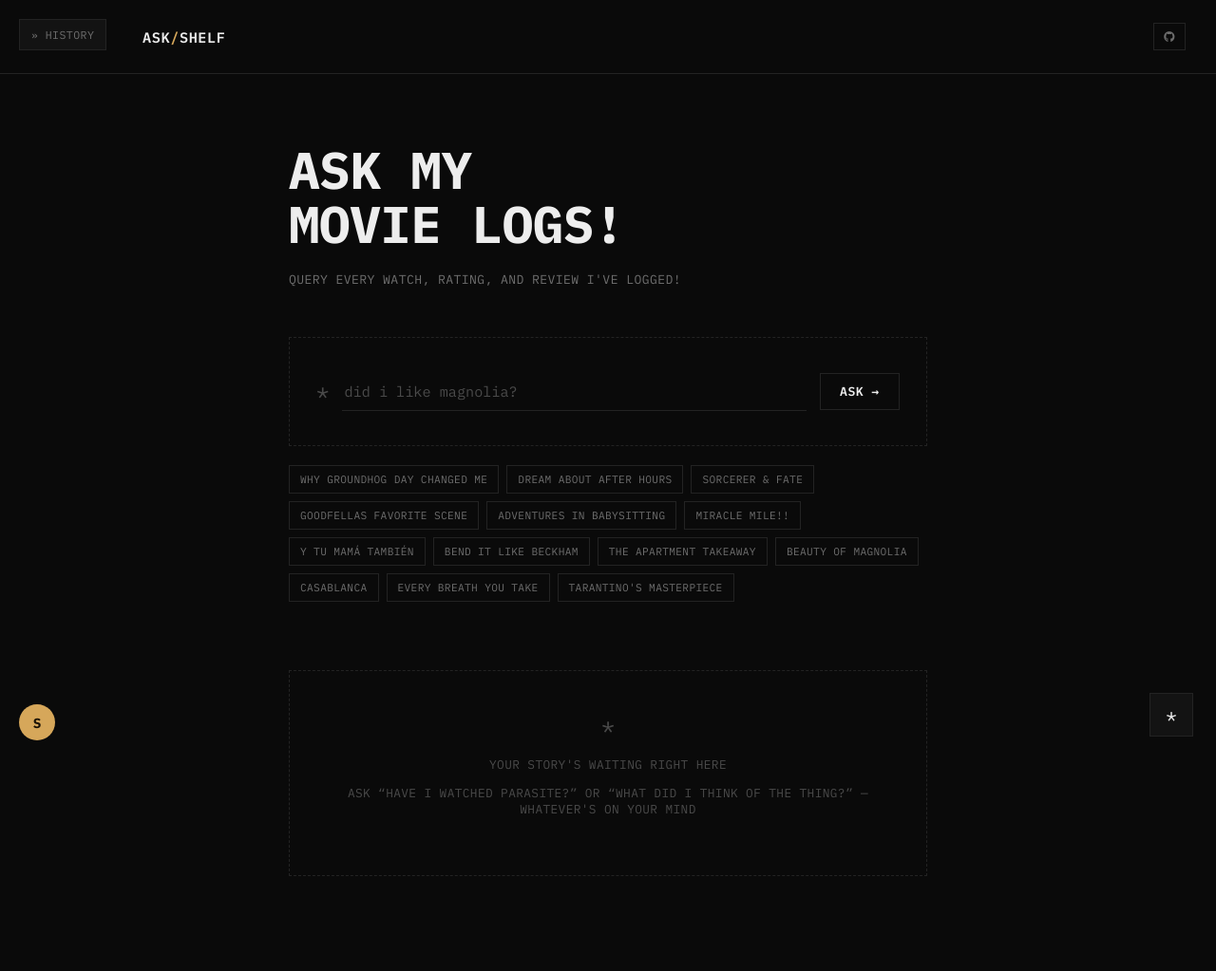
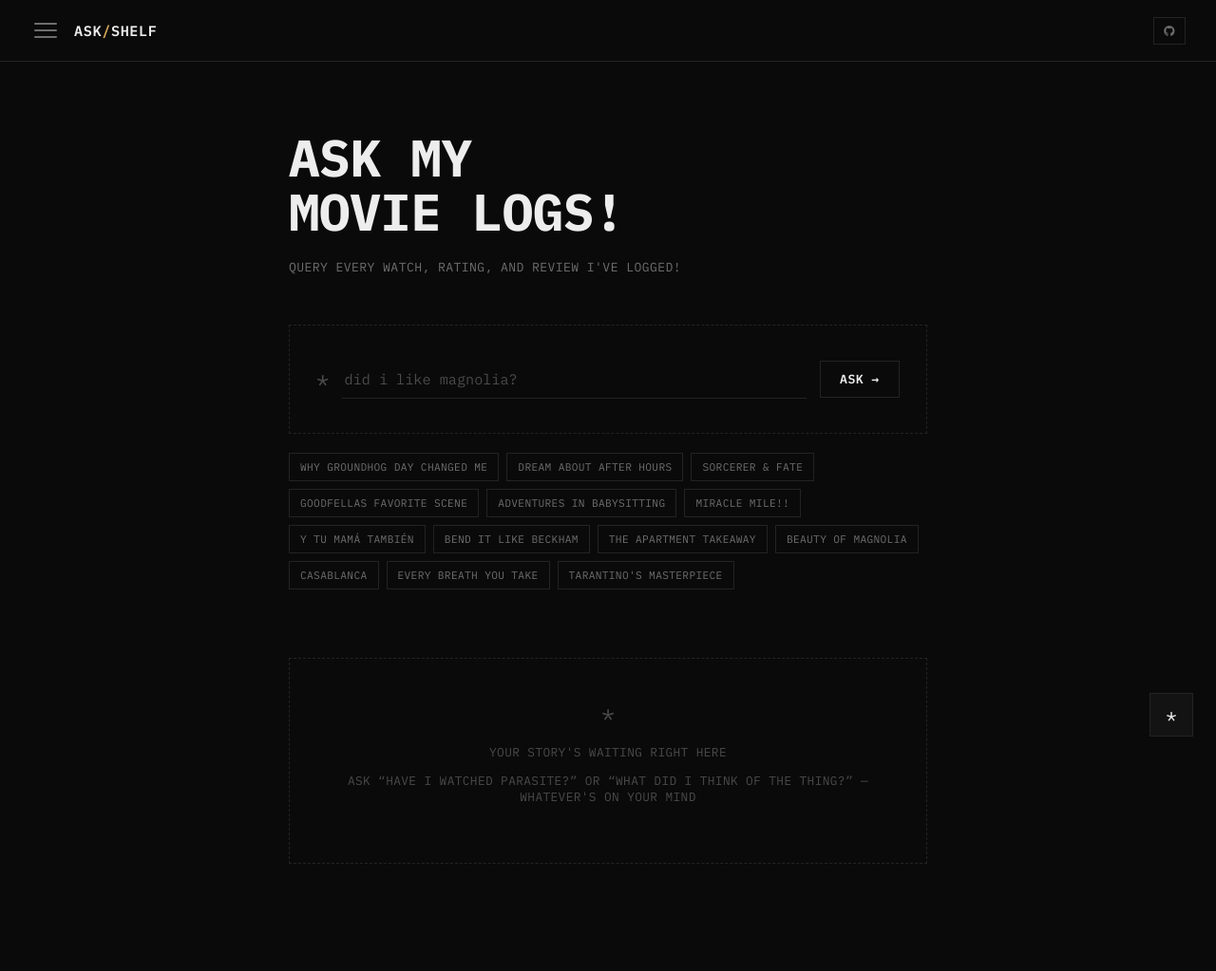
Before and after one commit to ShiiiivanshSingh/Ask-My-Watchlist-, a Flask app: page / in a window 1280 px wide. Shown: the whole page at 95% size. After the commit the page ends 910 px from the top, so only its background shows below. Run offline with Flask 3, Linux system fonts and the light colour scheme.

Commit message:
Remove settings UI, add topbar hamburger toggle, and improve scrolling & mobile sidebar overlay UX

```diff
--- a/static/app.js
+++ b/static/app.js
@@ -4,15 +4,10 @@ const ticketsEl = document.getElementById("tickets");
 const emptyState = document.getElementById("empty-state");
 
 const sidebar = document.getElementById("sidebar");
-const sidebarCollapse = document.getElementById("sidebar-collapse");
-const sidebarExpand = document.getElementById("sidebar-expand");
+const sidebarBackdrop = document.getElementById("sidebar-backdrop");
+const sidebarToggle = document.getElementById("sidebar-toggle");
 const historyList = document.getElementById("history-list");
 const historyEmpty = document.getElementById("history-empty");
-
-const settingsBtn = document.getElementById("settings-btn");
-const settingsPanel = document.getElementById("settings-panel");
-const cacheSizeLabel = document.getElementById("cache-size-label");
-const clearCacheBtn = document.getElementById("clear-cache-btn");
 
 const terminalFab = document.getElementById("terminal-fab");
 const terminalPanel = document.getElementById("terminal-panel");
@@ -20,8 +15,11 @@ const terminalClose = document.getElementById("terminal-close");
 const terminalBody = document.getElementById("terminal-body");
 
 const HISTORY_KEY = "askShelfHistory";
+const SIDEBAR_KEY = "askShelfSidebarOpen";
 let ticketCount = 0;
 let apiCallCount = 0;
+
+// ── History ──────────────────────────────────────────────────────────────────
 
 function loadHistory() {
   try {
@@ -57,44 +55,63 @@ function renderHistory() {
     li.appendChild(span);
     li.addEventListener("click", () => {
       input.value = entry.query;
+      // Close sidebar on mobile after picking a history item
+      if (window.innerWidth <= 768) setSidebarOpen(false);
       form.requestSubmit();
     });
     historyList.appendChild(li);
   }
 }
 
-function openOverlay(el) {
-  el.classList.remove("hidden");
+// ── Sidebar ───────────────────────────────────────────────────────────────────
+
+function isMobile() {
+  return window.innerWidth <= 768;
 }
-
-function closeOverlay(el) {
-  el.classList.add("hidden");
-}
-
-const SIDEBAR_KEY = "askShelfSidebarOpen";
 
 function setSidebarOpen(open) {
   if (open) {
     sidebar.classList.remove("hidden");
-    sidebarExpand.classList.add("hidden");
     document.body.classList.remove("sidebar-collapsed");
+    sidebarToggle.classList.add("is-open");
+    if (isMobile()) {
+      sidebarBackdrop.classList.add("visible");
+      document.body.style.overflow = "hidden"; // prevent scroll behind overlay
+    }
   } else {
     sidebar.classList.add("hidden");
-    sidebarExpand.classList.remove("hidden");
     document.body.classList.add("sidebar-collapsed");
+    sidebarToggle.classList.remove("is-open");
+    sidebarBackdrop.classList.remove("visible");
+    document.body.style.overflow = "";
   }
-  localStorage.setItem(SIDEBAR_KEY, open ? "1" : "0");
+  // Only persist preference on desktop; mobile always starts closed
+  if (!isMobile()) {
+    localStorage.setItem(SIDEBAR_KEY, open ? "1" : "0");
+  }
 }
 
-sidebarCollapse.addEventListener("click", () => setSidebarOpen(false));
-sidebarExpand.addEventListener("click", () => setSidebarOpen(true));
+sidebarToggle.addEventListener("click", () => setSidebarOpen(sidebar.classList.contains("hidden")));
+sidebarBackdrop.addEventListener("click", () => setSidebarOpen(false));
 
-setSidebarOpen(localStorage.getItem(SIDEBAR_KEY) === "1");
+// On mobile always start closed; on desktop restore saved preference
+if (isMobile()) {
+  setSidebarOpen(false);
+} else {
+  setSidebarOpen(localStorage.getItem(SIDEBAR_KEY) === "1");
+}
 
-settingsBtn.addEventListener("click", () => {
-  refreshStats();
-  openOverlay(settingsPanel);
+// Also close sidebar when resizing from mobile → desktop if it's an overlay
+window.addEventListener("resize", () => {
+  if (!isMobile() && sidebarBackdrop.classList.contains("visible")) {
+    setSidebarOpen(false);
+  }
 });
+
+// ── Overlay helpers ───────────────────────────────────────────────────────────
+
+function openOverlay(el) { el.classList.remove("hidden"); }
+function closeOverlay(el) { el.classList.add("hidden"); }
 
 document.querySelectorAll("[data-close]").forEach((el) => {
   el.addEventListener("click", () => {
@@ -104,40 +121,7 @@ document.querySelectorAll("[data-close]").forEach((el) => {
 
 renderHistory();
 
-async function refreshStats() {
-  try {
-    const res = await fetch("/stats");
-    const data = await res.json();
-    cacheSizeLabel.textContent = `${data.cache_size} entries`;
-  } catch (e) {
-    cacheSizeLabel.textContent = "unavailable";
-  }
-}
-
-clearCacheBtn.addEventListener("click", async () => {
-  const confirmed = window.confirm("Clear the semantic cache? This can't be undone.");
-  if (!confirmed) return;
-  const token = window.prompt("Enter admin token to confirm:");
-  if (!token) return;
-  clearCacheBtn.disabled = true;
-  try {
-    const res = await fetch("/clear-cache", {
-      method: "POST",
-      headers: { "X-Admin-Token": token },
-    });
-    if (res.status === 403) {
-      appendTerminal("$ clear-cache denied -- invalid admin token", "terminal-api");
-      clearCacheBtn.disabled = false;
-      return;
-    }
-    const data = await res.json();
-    cacheSizeLabel.textContent = `${data.cache_size} entries`;
-    appendTerminal(`$ cache cleared -- removed ${data.cleared} entries`, "terminal-muted");
-  } catch (e) {
-    appendTerminal("$ failed to clear cache", "terminal-api");
-  }
-  clearCacheBtn.disabled = false;
-});
+// ── Terminal ──────────────────────────────────────────────────────────────────
 
 terminalFab.addEventListener("click", () => {
   terminalPanel.classList.toggle("hidden");
@@ -154,6 +138,8 @@ function appendTerminal(text, cls) {
   terminalBody.appendChild(line);
   terminalBody.scrollTop = terminalBody.scrollHeight;
 }
+
+// ── Markdown / text helpers ───────────────────────────────────────────────────
 
 function escapeHtml(text) {
   const div = document.createElement("div");
@@ -183,10 +169,7 @@ function renderMarkdownLite(text) {
 
   for (const raw of lines) {
     const line = raw.trim();
-    if (!line) {
-      flushList();
-      continue;
-    }
+    if (!line) { flushList(); continue; }
     const numbered = line.match(/^\d+\.\s+(.*)/);
     const bulleted = line.match(/^[-*]\s+(.*)/);
     if (numbered) {
@@ -211,6 +194,8 @@ function truncate(text, max) {
   return text.length > max ? text.slice(0, max) + "..." : text;
 }
 
+// ── Ticket UI ─────────────────────────────────────────────────────────────────
+
 function logInsights(query, result) {
   appendTerminal(`$ query: "${query}"`, "terminal-query");
   const sourceCls = result.source === "cache" ? "terminal-cache" : "terminal-api";
@@ -230,7 +215,7 @@ function logInsights(query, result) {
 function stampLabel(source) {
   if (source === "kb") return "knowledge base";
   if (source === "cache") return "cache";
-  return "no match";
+  return "api";
 }
 
 function createTicket(query) {
@@ -249,7 +234,11 @@ function createTicket(query) {
 
   const answerEl = document.createElement("div");
   answerEl.className = "ticket-answer";
-  answerEl.textContent = "Flipping back through Shivansh's diary...";
+  // Pulsing loading text
+  const pulse = document.createElement("span");
+  pulse.className = "loading-pulse";
+  pulse.textContent = "Flipping back through Shivansh's diary…";
+  answerEl.appendChild(pulse);
 
   const footer = document.createElement("div");
   footer.className = "ticket-footer";
@@ -259,6 +248,12 @@ function createTicket(query) {
   ticket.appendChild(answerEl);
   ticket.appendChild(footer);
   ticketsEl.prepend(ticket);
+
+  // Auto-scroll to the new ticket so it's visible immediately.
+  // rAF ensures the element is in the DOM and laid out before we scroll.
+  requestAnimationFrame(() => {
+    ticket.scrollIntoView({ behavior: "smooth", block: "start" });
+  });
 
   return { ticket, serialEl, answerEl, footer };
 }
@@ -275,12 +270,16 @@ function finishTicket(refs, result) {
   refs.footer.appendChild(stamp);
 }
 
+// ── Quick buttons ─────────────────────────────────────────────────────────────
+
 document.querySelectorAll(".quick-btn").forEach((btn) => {
   btn.addEventListener("click", () => {
     input.value = btn.dataset.query;
     form.requestSubmit();
   });
 });
+
+// ── Form submit ───────────────────────────────────────────────────────────────
 
 form.addEventListener("submit", async (e) => {
   e.preventDefault();
--- a/static/style.css
+++ b/static/style.css
@@ -60,58 +60,38 @@ body {
   color: var(--text-muted);
 }
 
-.sidebar-toggle {
+/* Hamburger toggle button (lives in topbar) */
+.hamburger {
   background: transparent;
-  border: 1px solid var(--rule);
-  color: var(--text-muted);
-  font-family: 'IBM Plex Mono', monospace;
-  font-size: 0.75rem;
-  padding: 4px 8px;
+  border: none;
   cursor: pointer;
+  display: flex;
+  flex-direction: column;
+  justify-content: center;
+  gap: 5px;
+  width: 32px;
+  height: 32px;
+  padding: 4px;
+  flex-shrink: 0;
 }
 
-.sidebar-toggle:hover { color: var(--text); border-color: var(--text-muted); }
-
-.sidebar-expand {
-  position: fixed;
-  top: 20px;
-  left: 20px;
-  z-index: 45;
-  background: var(--bg-raised);
-  border: 1px solid var(--rule);
-  color: var(--text-muted);
-  font-family: 'IBM Plex Mono', monospace;
-  font-size: 0.72rem;
-  letter-spacing: 0.04em;
-  padding: 8px 12px;
-  cursor: pointer;
+.hamburger span {
+  display: block;
+  width: 100%;
+  height: 2px;
+  background: var(--text-muted);
+  border-radius: 1px;
+  transition: transform 0.22s ease, opacity 0.22s ease, background 0.12s ease;
+  transform-origin: center;
 }
 
-.sidebar-expand.hidden { display: none; }
-.sidebar-expand:hover { color: var(--text); border-color: var(--text-muted); }
+.hamburger:hover span { background: var(--text); }
 
-.corner-avatar {
-  position: fixed;
-  bottom: 20px;
-  left: 20px;
-  z-index: 45;
-  width: 38px;
-  height: 38px;
-  border-radius: 50%;
-  background: var(--amber);
-  color: #1A1206;
-  border: none;
-  font-family: 'IBM Plex Mono', monospace;
-  font-weight: 700;
-  font-size: 0.9rem;
-  cursor: pointer;
-  display: flex;
-  align-items: center;
-  justify-content: center;
-  transition: transform 0.12s ease, filter 0.12s ease;
-}
-
-.corner-avatar:hover { filter: brightness(1.08); transform: translateY(-1px); }
+/* Animate into an × when sidebar is open */
+.hamburger.is-open span:nth-child(1) { transform: translateY(7px) rotate(45deg); }
+.hamburger.is-open span:nth-child(2) { opacity: 0; transform: scaleX(0); }
+.hamburger.is-open span:nth-child(3) { transform: translateY(-7px) rotate(-45deg); }
+.hamburger.is-open span { background: var(--amber); }
 
 .app-main {
   flex: 1;
@@ -122,13 +102,18 @@ body {
   display: flex;
   align-items: center;
   justify-content: space-between;
-  padding: 24px 32px;
+  padding: 16px 32px;
   border-bottom: 1px solid var(--rule);
-  transition: padding-left 0.15s ease;
+  position: sticky;
+  top: 0;
+  z-index: 40;
+  background: var(--bg);
 }
 
-body.sidebar-collapsed .topbar {
-  padding-left: 150px;
+.topbar-left {
+  display: flex;
+  align-items: center;
+  gap: 14px;
 }
 
 .wordmark {
--- a/templates/index.html
+++ b/templates/index.html
@@ -19,22 +19,25 @@
 <body>
 
   <div class="app-shell">
+    <div id="sidebar-backdrop" class="sidebar-backdrop"></div>
     <aside id="sidebar" class="sidebar hidden">
       <div class="sidebar-header">
         <span class="sidebar-title">HISTORY</span>
-        <button id="sidebar-collapse" class="sidebar-toggle" aria-label="Collapse history"
-          title="Collapse">&laquo;</button>
       </div>
       <ul id="history-list" class="history-list"></ul>
       <p id="history-empty" class="setting-note">Nothing here yet &mdash; ask something and it'll show up.</p>
     </aside>
 
-    <button id="sidebar-expand" class="sidebar-expand" aria-label="Show history" title="Show history">&raquo;
-      HISTORY</button>
+
 
     <div class="app-main">
       <header class="topbar">
-        <div class="wordmark">ASK<span class="wordmark-accent">/</span>SHELF</div>
+        <div class="topbar-left">
+          <button id="sidebar-toggle" class="hamburger" aria-label="Toggle history" title="History">
+            <span></span><span></span><span></span>
+          </button>
+          <div class="wordmark">ASK<span class="wordmark-accent">/</span>SHELF</div>
+        </div>
         <div class="topbar-right">
           <a href="https://github.com/ShiiiivanshSingh/Ask-My-Watchlist-" target="_blank" rel="noopener noreferrer"
             class="entry-pill">
@@ -107,32 +110,7 @@
     </div>
   </div>
 
-  <button id="settings-btn" class="corner-avatar" aria-label="Settings" title="Settings">S</button>
 
-  <div id="settings-panel" class="overlay hidden">
-    <div class="overlay-backdrop" data-close="settings-panel"></div>
-    <div class="overlay-card">
-      <div class="overlay-header">
-        <h2>Settings</h2>
-        <button class="overlay-close" data-close="settings-panel" aria-label="Close settings">&times;</button>
-      </div>
-      <div class="overlay-body">
-        <div class="setting-row">
-          <div>
-            <p class="setting-label">Semantic cache</p>
-            <p class="setting-sub" id="cache-size-label">&mdash; entries</p>
-          </div>
-          <button id="clear-cache-btn" class="danger-btn">Clear cache</button>
-        </div>
-        <p class="setting-note">
-          Answers are cached by meaning, not exact wording &mdash; so a rephrased
-          question can replay an old answer instead of asking again. If a fix
-          was made to how questions get answered, clear the cache so old
-          (possibly outdated) replies stop showing up.
-        </p>
-      </div>
-    </div>
-  </div>
 
   <button id="terminal-fab" class="terminal-fab" aria-label="Open insights terminal"
     title="Insights terminal">*</button>
```
Also changed, not shown: other parts of static/style.css (+24 -114 lines).
